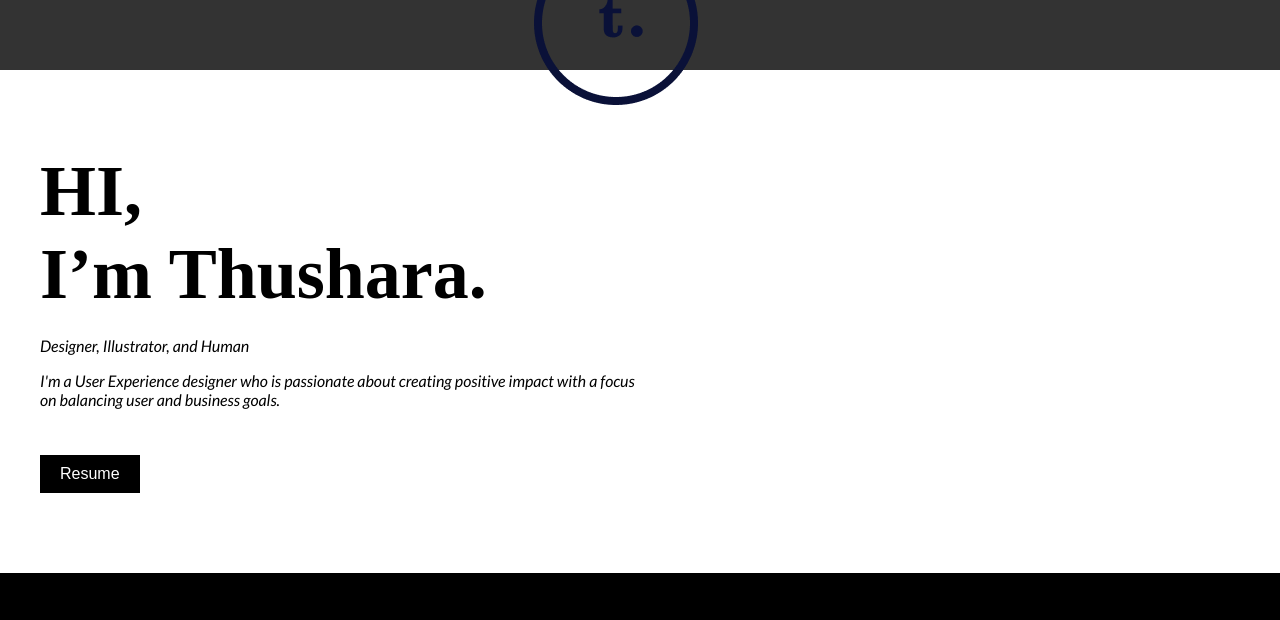
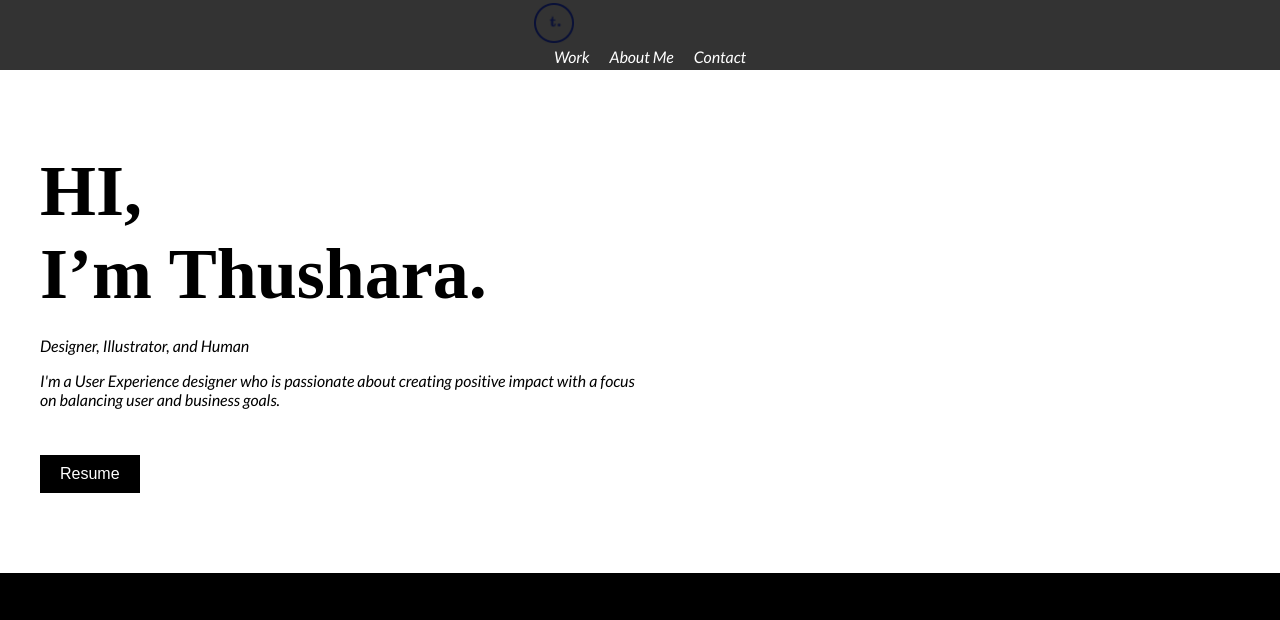
Before and after one commit to thushara-design/portfolio, a plain HTML site: page index.html in a window 1280 px wide. Shown: the top 620 px of the page. Drawn offline with Linux system fonts and the light colour scheme; a web font is replaced by a local one.

Commit message:
Update styles.css

```diff
--- a/styles.css
+++ b/styles.css
@@ -24,9 +24,9 @@ header {
   justify-content: space-between;  /* Space out the logo and links */
 }
 
-header .logo {
-  font-size: 24px;  /* Adjust logo size to fit within the 70px height */
-  font-family: 'Lato', sans-serif;
+header .logo img {
+  height: 40px; /* Set logo image height to fit within 70px navbar */
+  width: auto; /* Maintain aspect ratio */
 }
 
 nav ul {
```
